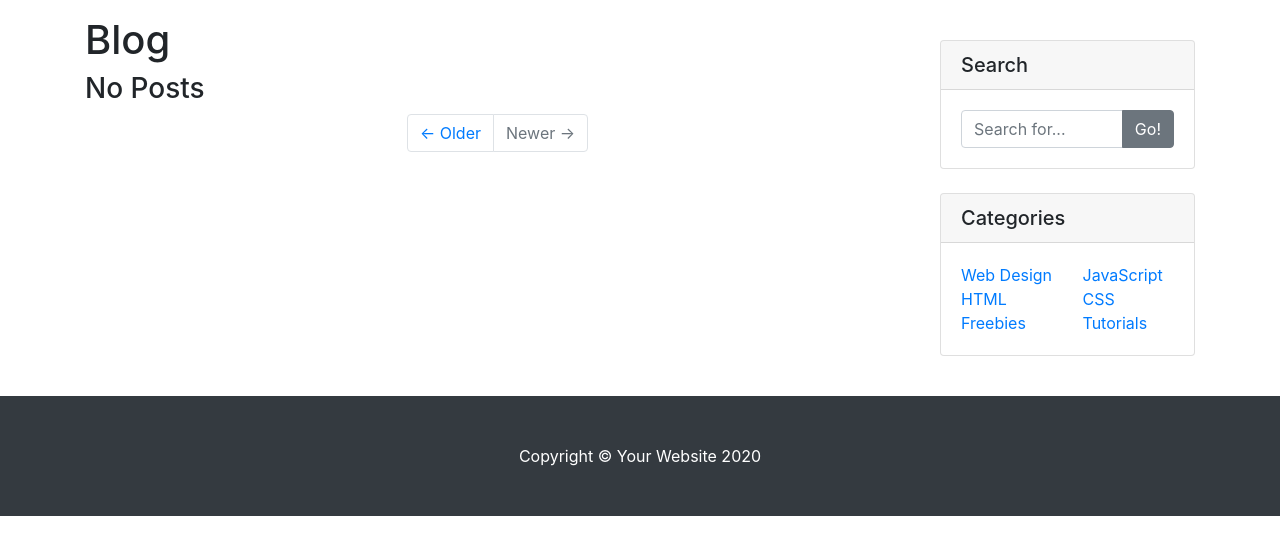
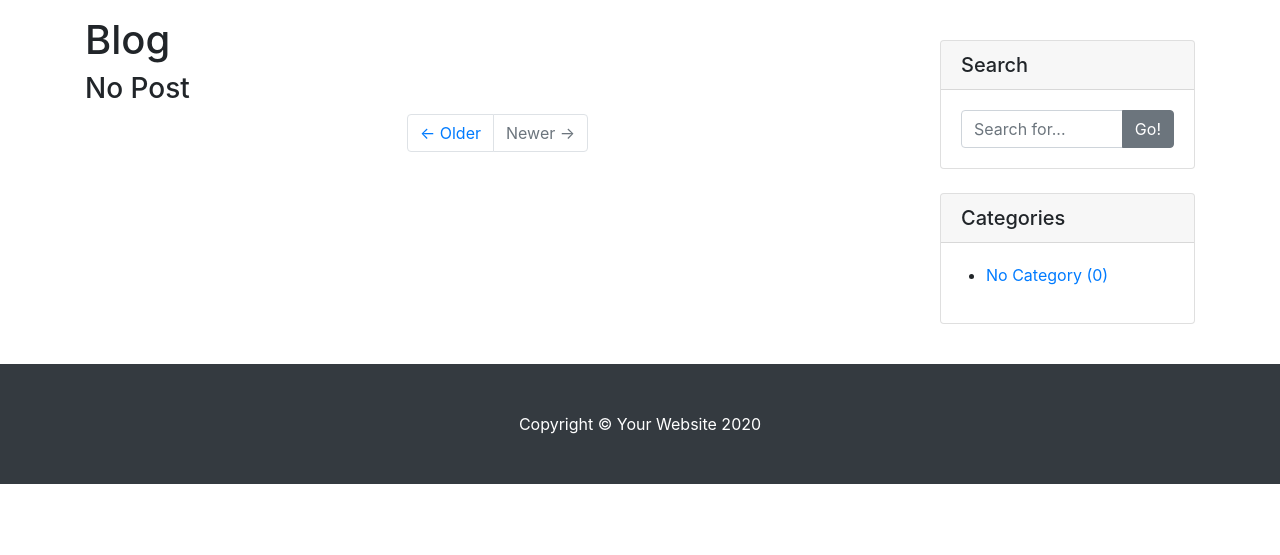
Before and after one commit to junngo/django-blog, a Django app: page /blog/ in a window 1280 px wide. Shown: the part 56-611 px from the top of the page. Run offline with Django 3.2, Linux system fonts and the light colour scheme; data that the repository does not hold is empty; some libraries are stand-ins or nearby versions.

Commit message:
added category function in post list

```diff
--- a/blog/templates/blog/base.html
+++ b/blog/templates/blog/base.html
@@ -35,36 +35,22 @@
                     </div>
 
                     <!-- Categories Widget -->
-                    <div class="card my-4">
+                    <div class="card my-4" id="categories-card">
                         <h5 class="card-header">Categories</h5>
                         <div class="card-body">
                             <div class="row">
-                                <div class="col-lg-6">
-                                <ul class="list-unstyled mb-0">
+                                <ul>
+                                    {% for category in categories %}
+                                        <li>
+                                            <a href="{{ category.get_absolute_url }}">{{ category }} ({{ category.post_set.count }})</a>
+                                        </li>
+                                    {% endfor %}
                                     <li>
-                                    <a href="#">Web Design</a>
+                                        <a href="/blog/category/no_category">No Category ({{ no_category_post_count }})</a>
                                     </li>
-                                    <li>
-                                    <a href="#">HTML</a>
-                                    </li>
-                                    <li>
-                                    <a href="#">Freebies</a>
-                                    </li>
+
+
                                 </ul>
-                                </div>
-                                <div class="col-lg-6">
-                                <ul class="list-unstyled mb-0">
-                                    <li>
-                                    <a href="#">JavaScript</a>
-                                    </li>
-                                    <li>
-                                    <a href="#">CSS</a>
-                                    </li>
-                                    <li>
-                                    <a href="#">Tutorials</a>
-                                    </li>
-                                </ul>
-                                </div>
                             </div>
                         </div>
                     </div>
--- a/blog/templates/blog/post_list.html
+++ b/blog/templates/blog/post_list.html
@@ -6,13 +6,19 @@
     {% if post_list.exists %}
         {% for post in post_list %}
         <!-- Blog Post -->
-        <div class="card mb-4">
+        <div class="card mb-4" id="post-{{ post.pk }}">
             {% if post.head_image %}
                 <img class="card-img-top" src="{{ post.head_image.url }}" alt="{{ p }} head image">
             {% else %}
                 <img class="card-img-top" src="https://picsum.photos/seed/{{ post.id }}/800/200" alt="random_image">
             {% endif %}
             <div class="card-body">
+                {% if post.category %}
+                    <span class="badge badge-secondary float-right">{{ post.category }}</span>
+                {% else %}
+                    <span class="badge badge-secondary float-right">No Category</span>
+                {% endif %}
+
                 <h2 class="card-title">{{ post.title }}</h2>
                 {% if post.hook_text %}
                     <h5 class="text-muted">{{ post.hook_text }}</h5>
@@ -27,7 +33,7 @@
         </div>
         {% endfor %}
     {% else %}
-        <h3>No Posts</h3>
+        <h3>No Post</h3>
     {% endif %}
 
     <!-- Pagination -->
--- a/blog/views.py
+++ b/blog/views.py
@@ -1,5 +1,6 @@
 from django.views.generic import ListView, DetailView
-from .models import Post
+from .models import Post, Category
+
 
 # Create your views here.
 class PostList(ListView):
@@ -7,6 +8,13 @@ class PostList(ListView):
     # template_name = "blog/index.html"
     ordering = "-pk"
 
+    def get_context_data(self, **kwargs):
+        context = super(PostList, self).get_context_data()
+        context["categories"] = Category.objects.all()
+        context["no_category_post_count"] = Post.objects.filter(category=None).count()
+
+        return context
+
 
 class PostDetail(DetailView):
     model = Post
```
Also changed, not shown: blog/tests.py (+63 -25 lines), README.md.
